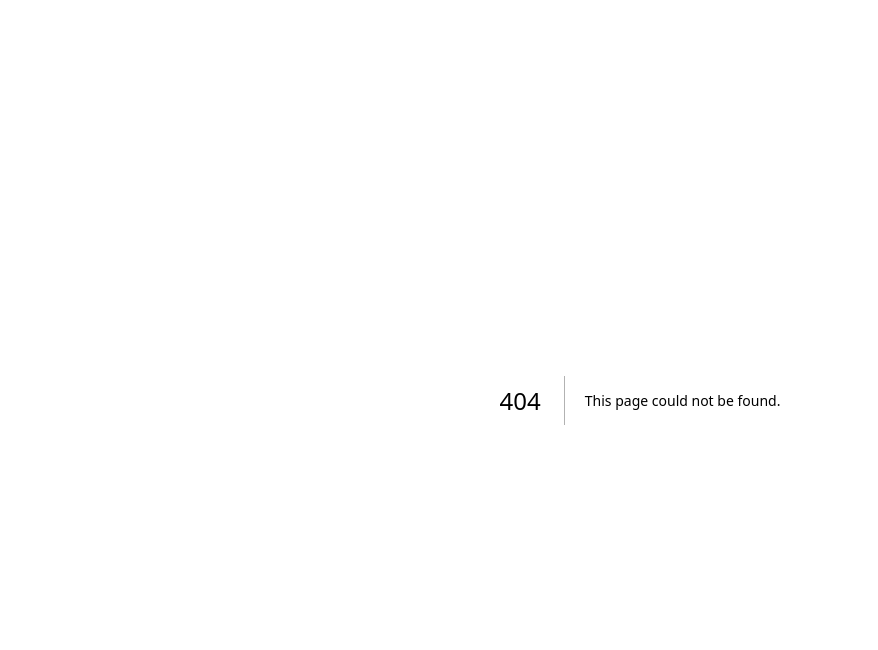
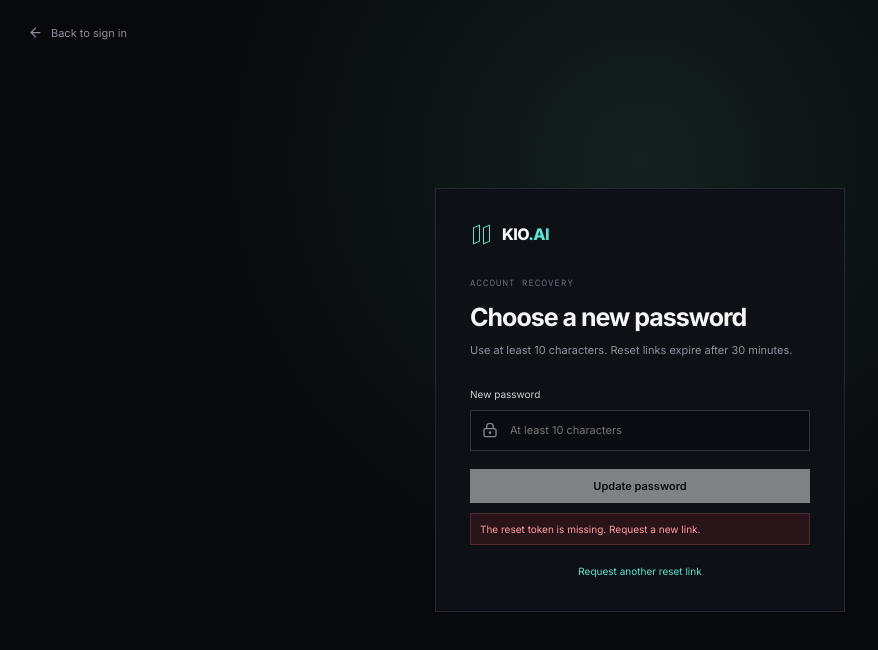
Before and after one commit to zskbot/KIO, a Next.js app in the folder studio/: page /reset-password in a window 1280 px wide. Before the commit this address had no page. Shown: the top 650 px of the page, without its empty margins (0-878 px from the left). Built offline with nearby package versions, Linux system fonts and the light colour scheme.

Commit message:
feat(auth): add reset password page

```diff
--- /dev/null
+++ b/studio/app/reset-password/page.tsx
@@ -0,0 +1,51 @@
+"use client";
+import { FormEvent, useEffect, useState } from "react";
+import Link from "next/link";
+import { ArrowLeft, LoaderCircle, LockKeyhole } from "lucide-react";
+
+export default function ResetPasswordPage() {
+  const [token, setToken] = useState("");
+  const [password, setPassword] = useState("");
+  const [message, setMessage] = useState("");
+  const [error, setError] = useState("");
+  const [busy, setBusy] = useState(false);
+  useEffect(() => {
+    setToken(new URLSearchParams(window.location.search).get("token") || "");
+  }, []);
+  async function submit(event: FormEvent) {
+    event.preventDefault();
+    setBusy(true);
+    setError("");
+    setMessage("");
+    try {
+      const response = await fetch("/api/auth/password/reset", {
+        method: "POST",
+        headers: { "Content-Type": "application/json" },
+        body: JSON.stringify({ token, password }),
+      });
+      const data = await response.json();
+      if (!response.ok) throw new Error(data.error || "Unable to reset password.");
+      setMessage(data.message || "Password updated. Please sign in.");
+    } catch (error) {
+      setError(error instanceof Error ? error.message : "Unable to reset password.");
+    } finally {
+      setBusy(false);
+    }
+  }
+  return <main className="auth-shell">
+    <Link href="/login" className="auth-back"><ArrowLeft size={15} />Back to sign in</Link>
+    <form className="auth-card" onSubmit={submit}>
+      <div className="brand auth-brand"><span className="brand-symbol"><i /><i /></span><span>KIO<span className="brand-dot">.AI</span></span></div>
+      <div className="eyebrow">ACCOUNT RECOVERY</div>
+      <h1>Choose a new password</h1>
+      <p>Use at least 10 characters. Reset links expire after 30 minutes.</p>
+      <label>New password</label>
+      <div className="auth-input"><LockKeyhole size={16} /><input type="password" required minLength={10} maxLength={128} autoComplete="new-password" value={password} onChange={(event) => setPassword(event.target.value)} placeholder="At least 10 characters" /></div>
+      {error ? <div className="form-error">{error}</div> : null}
+      {message ? <div role="status" className="form-notice">{message}</div> : null}
+      <button className="button button-light auth-submit" disabled={busy || !token || Boolean(message)}>{busy ? <LoaderCircle className="spin" size={16} /> : null}Update password</button>
+      {!token ? <div className="form-error">The reset token is missing. Request a new link.</div> : null}
+      <div className="auth-switch"><Link href="/forgot-password">Request another reset link</Link></div>
+    </form>
+  </main>;
+}
```
